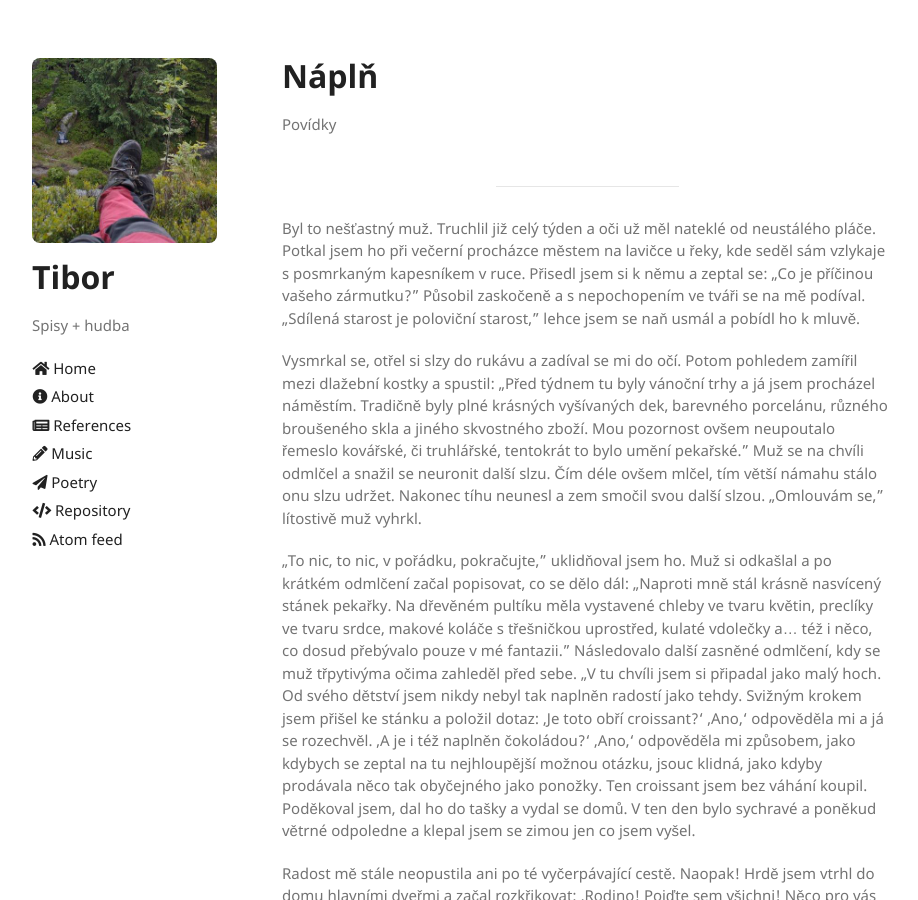
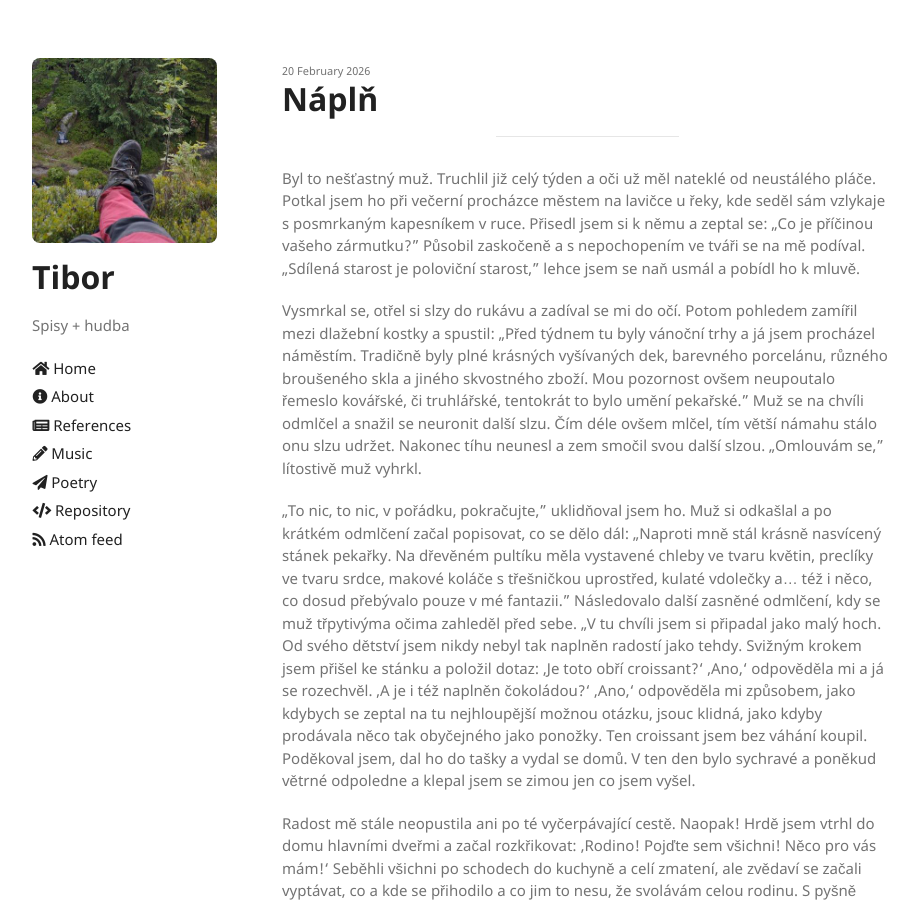
Before and after one commit to thefallofjohannm/thefallofjohannm.github.io, a Jekyll site: the page built from _posts/2026-02-20-napln.md, in a window 1280 px wide and 900 px high. Shown: the whole window, without its empty margins (178-1096 px from the left). Built offline with Jekyll 4.4.1, drawn with Linux system fonts in a browser that asks for light colours; part of the change alters nothing that is shown.

Commit message:
update post layout

```diff
--- a/_layouts/post.html
+++ b/_layouts/post.html
@@ -5,10 +5,4 @@ layout: default
 <small>{{ page.date | date: "%-d %B %Y" }}</small>
 <h1>{{ page.title }}</h1>
 
-<p class="view">by {{ page.author | default: site.author }}</p>
-
 {{content}}
-
-{% if page.tags %}
-  <small>tags: <em>{{ page.tags | join: "</em> - <em>" }}</em></small>
-{% endif %}
--- a/_posts/2026-02-20-napln.md
+++ b/_posts/2026-02-20-napln.md
@@ -1,5 +1,5 @@
 ---
-layout: note
+layout: post
 title: Náplň
 category: Povídky
 ---
```
